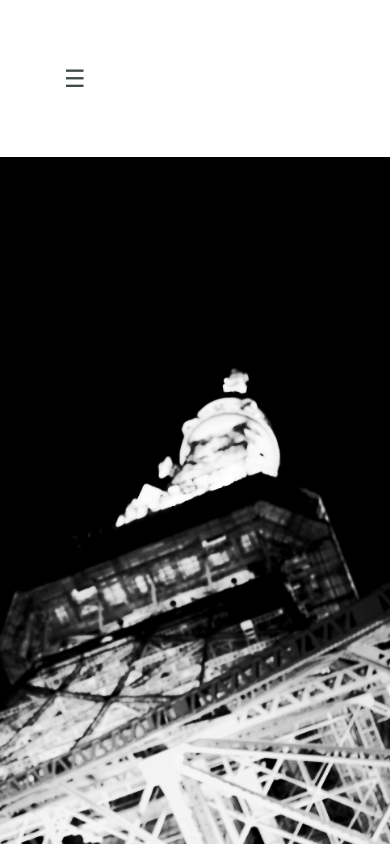
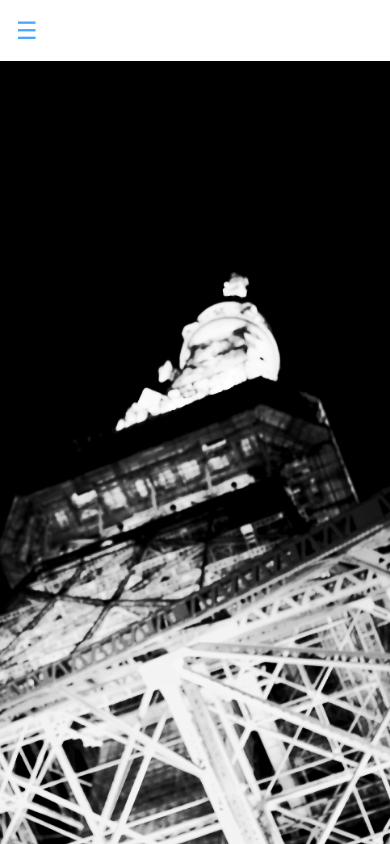
Before and after one commit to mingming-lu/lmm, a Vue app in the folder app/: page /home in a window 390 px wide. Shown: the top 844 px of the page. Built offline with nearby package versions, Linux system fonts and the light colour scheme; some icons are missing.

Commit message:
顶部导航根据屏幕宽度调整风格

```diff
--- a/app/src/components/common/Header.vue
+++ b/app/src/components/common/Header.vue
@@ -78,10 +78,10 @@ export default {
   },
   methods: {
     calcIsWideMode () {
-      this.wideMode = window.innerWidth > 680
+      this.wideMode = window.innerWidth >= 680
     },
     calcIsModerateWideMode () {
-      this.moderateWideMode = window.innerWidth < 960
+      this.moderateWideMode = window.innerWidth <= 960
     },
     toggleDrawer () {
       this.drawerShown = !this.drawerShown
@@ -112,8 +112,14 @@ export default {
 header {
   background-color: $color_primary_dark;
   border: none;
-  padding: 48px;
   font-size: 1.5em;
+  @media screen and (min-width: 680px) {
+    padding: 48px;
+  }
+  @media screen and (max-width: 679px) {
+    position: sticky;
+    top: 0;
+  }
 }
 i {
   margin-right: 8px;
```
